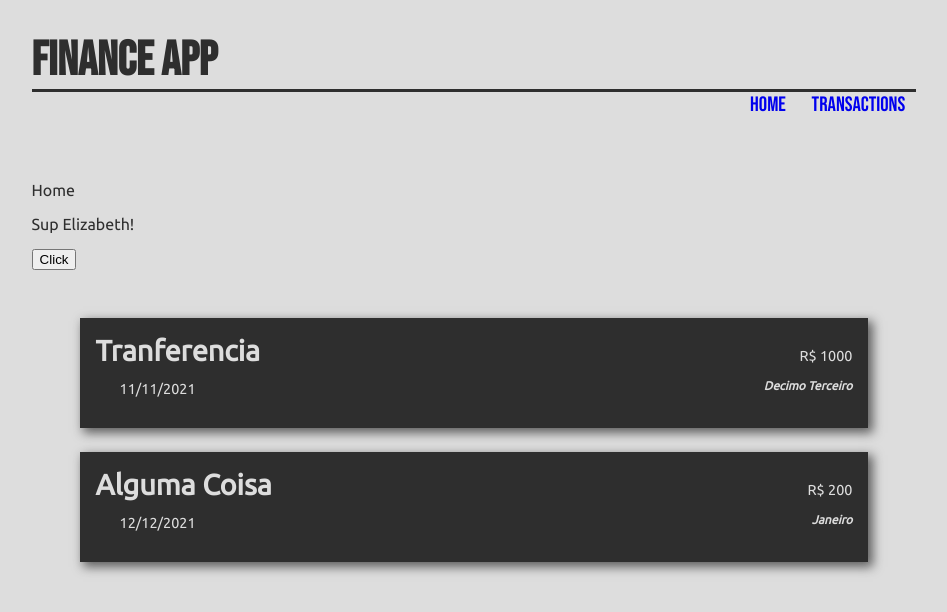
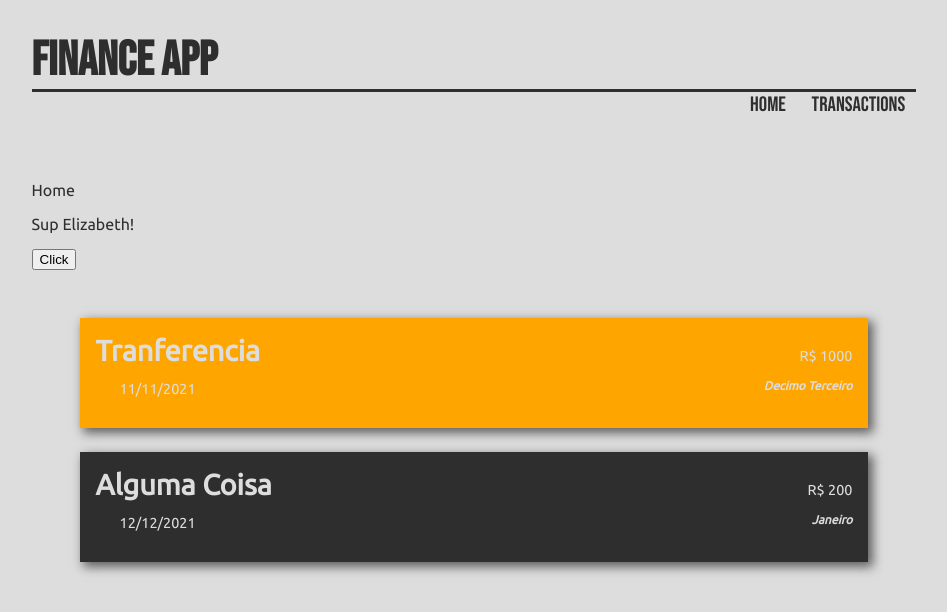
Before and after one commit to VitorFellix/FinanceApp, a React (Create React App) app in the folder financeapp/: page / in a window 1280 px wide. In both pictures the pointer is over the element 639 px from the left and 372 px from the top of the page. Shown: the top 612 px of the page, without its empty margins (166-1113 px from the left). Built offline with nearby package versions, Linux system fonts and the light colour scheme.

Commit message:
Fixed css transaction hover

```diff
--- a/financeapp/src/index.css
+++ b/financeapp/src/index.css
@@ -47,6 +47,7 @@ body {
 }
 
 .navbar a {
+  color: rgb(46, 46, 46);
   text-decoration: none;
   margin-inline: 0.7rem;
 }
@@ -93,7 +94,7 @@ body {
   margin-left: 1.5rem;
 }
 
-.transaction:hover {
+.transactionHeader:hover {
   background-color: orange;
 }
 
```
